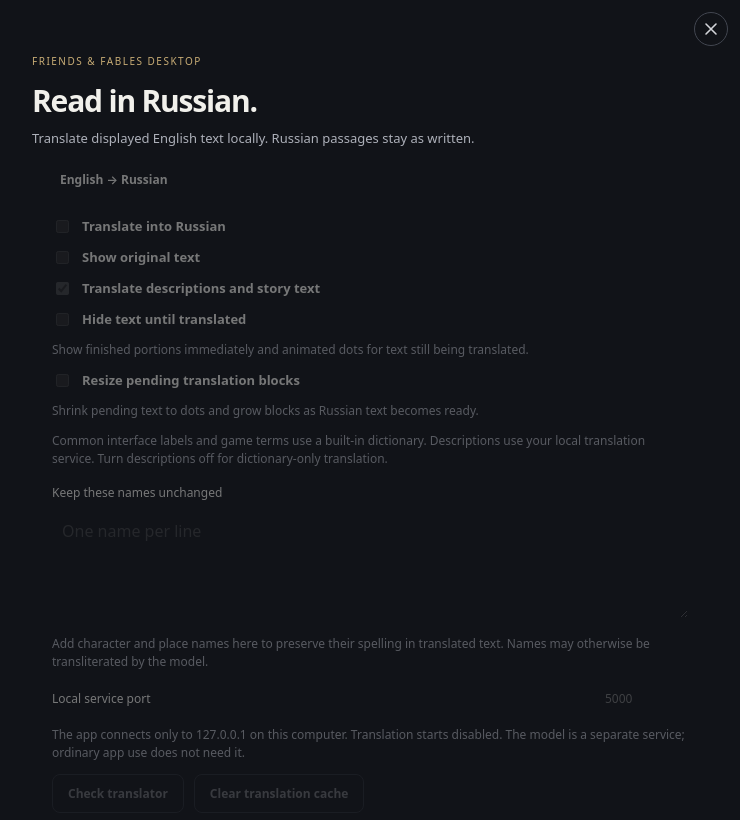
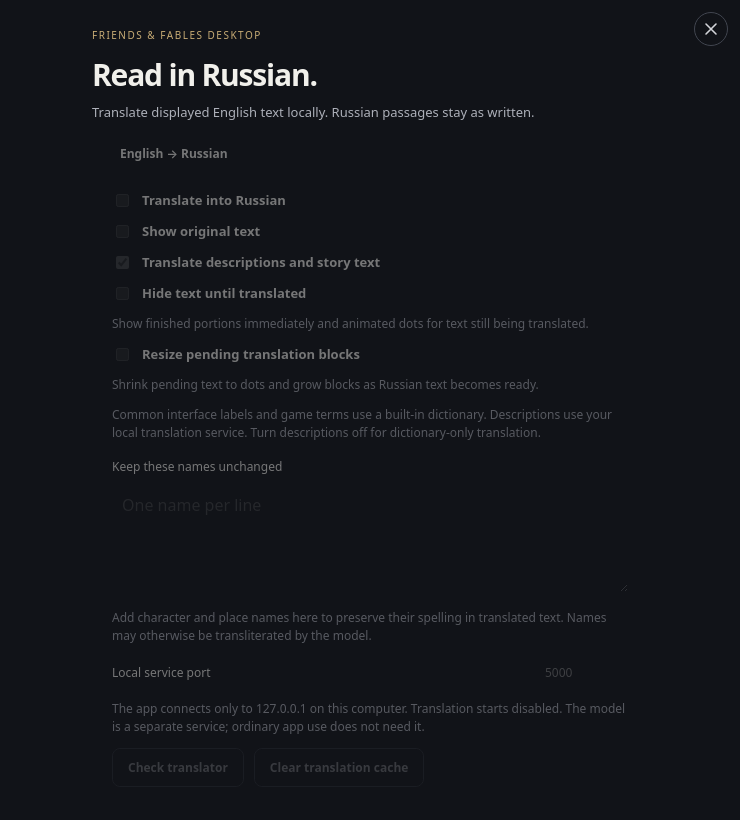
Before and after one commit to buifgin/friends-and-fables-desktop, an Electron app: page assets/translation/translation.html in a window 740 px wide. Shown: the top 820 px of the page. Drawn offline with Linux system fonts and the light colour scheme; files that its build step writes are made by us from their sources; no server answers.

Commit message:
Normalize settings editor layout and chrome

```diff
--- a/assets/appearance/appearance.css
+++ b/assets/appearance/appearance.css
@@ -5,8 +5,8 @@
   background: var(--ui-bg,#111318);
 }
 * { box-sizing: border-box; }
-body { margin: 0; }
-main { max-width: 620px; margin: 0 auto; padding: 28px 32px 20px; }
+html, body { width: 100%; height: 100%; margin: 0; overflow: hidden; }
+main { width: 100%; max-width: 620px; height: 100%; margin: 0 auto; padding: 28px 32px; overflow: auto; }
 .eyebrow { font-size: 10px; letter-spacing: 0.15em; color: var(--ui-accent,#c8ac75); margin: 0 0 12px; }
 h1 { font-size: 30px; font-weight: 650; letter-spacing: -0.04em; margin: 0 0 8px; }
 .intro { font-size: 13px; line-height: 1.5; color: var(--ui-muted,#adb0b9); margin: 0 0 22px; }
@@ -79,8 +79,7 @@ output { float: right; color: var(--ui-accent,#d8bb82); }
 .sample-controls { display: flex; gap: 7px; font-size: 10px; }
 .sample-controls span { border: 1px solid currentColor; border-radius: 20px; padding: 5px 10px; }
 .auto-text { font-size: 10px; font-weight: 400; gap: 6px; }
-@media (max-width: 490px) { main { padding: 24px; } .theme-grid { grid-template-columns: 1fr; } }
-main { max-width: 740px; }
+@media (max-width: 490px) { .theme-grid { grid-template-columns: 1fr; } }
 .tabs { flex-wrap: wrap; }
 button.tab { min-width: 70px; }
 .message-controls.single { grid-template-columns: 1fr; }
@@ -151,29 +150,24 @@ button.picture-choice { display: flex; flex-direction: column; align-items: stre
 .picture-choice span { overflow: hidden; text-overflow: ellipsis; white-space: nowrap; font-size: 11px; }
 @media (max-width: 560px) { #picture-grid { grid-template-columns: repeat(2,1fr); } .tabs { display: grid; grid-template-columns: repeat(4,1fr); } }
 
-html, body, main, #picture-browser { scrollbar-width: thin; scrollbar-color: color-mix(in srgb,var(--ui-border,#32353e) 60%,transparent) transparent; }
-html::-webkit-scrollbar, body::-webkit-scrollbar, main::-webkit-scrollbar, #picture-browser::-webkit-scrollbar { width: 6px; height: 6px; }
-html::-webkit-scrollbar-track, body::-webkit-scrollbar-track, main::-webkit-scrollbar-track, #picture-browser::-webkit-scrollbar-track { background: transparent; }
-html::-webkit-scrollbar-thumb, body::-webkit-scrollbar-thumb, main::-webkit-scrollbar-thumb, #picture-browser::-webkit-scrollbar-thumb { background: color-mix(in srgb,var(--ui-border,#32353e) 60%,transparent); border-radius: 6px; }
+main, #picture-browser { scrollbar-width: thin; scrollbar-color: color-mix(in srgb,var(--ui-border,#32353e) 60%,transparent) transparent; }
+main::-webkit-scrollbar, #picture-browser::-webkit-scrollbar { width: 6px; height: 6px; }
+main::-webkit-scrollbar-track, #picture-browser::-webkit-scrollbar-track { background: transparent; }
+main::-webkit-scrollbar-thumb, #picture-browser::-webkit-scrollbar-thumb { background: color-mix(in srgb,var(--ui-border,#32353e) 60%,transparent); border-radius: 6px; }
 
-.panel-toolbar { display: flex; justify-content: space-between; align-items: center; gap: 10px; position: sticky; top: 0; z-index: 3; padding: 12px 18px; background: var(--ui-bg,#010b0e); border-bottom: 1px solid var(--ui-border,#333); }
-.panel-toolbar strong { font-size: 13px; }
-button.settings-close-button { display: grid; place-items: center; flex: 0 0 34px; width: 34px; height: 34px; padding: 0; border: 1px solid var(--ui-border,#424650); border-radius: 50%; background: transparent; color: var(--ui-fg,#d3d4d9); font-size: 0; line-height: 0; }
+.panel-toolbar { display: contents; padding: 0; border: 0; background: transparent; }
+.panel-toolbar strong { display: none; }
+button.settings-close-button { position: fixed; top: 12px; right: 12px; z-index: 6; display: grid; place-items: center; flex: 0 0 34px; width: 34px; height: 34px; padding: 0; border: 1px solid var(--ui-border,#424650); border-radius: 50%; background: transparent; color: var(--ui-fg,#d3d4d9); font-size: 0; line-height: 0; }
 button.settings-close-button > svg { display: block; width: 18px; height: 18px; overflow: visible; }
 button.settings-close-button > svg path { fill: none; stroke: currentColor; stroke-width: 1.6; stroke-linecap: round; }
 button.settings-close-button:not(:disabled):hover { border-color: var(--ui-hover,#63656d); background: var(--ui-panel,#191c23); filter: none; }
 button.settings-close-button:focus-visible { outline: 2px solid var(--ui-focus,#f1d9a8); outline-offset: 2px; }
-body.docked main { padding: 20px 20px 24px; }
-body.docked h1 { font-size: 24px; }
-body.docked .eyebrow { display: none; }
 body.docked .intro { margin-bottom: 16px; }
 body.docked .tabs { display: grid; grid-template-columns: repeat(4,minmax(0,1fr)); }
 body.docked .tabs .tab { min-width: 0; overflow-wrap: anywhere; font-size: 11px; }
 body.docked .message-controls { grid-template-columns: 1fr; }
 body.docked .setting-row { flex-wrap: wrap; }
 body.docked .actions { flex-wrap: wrap; }
-body.docked .theme-grid { grid-template-columns: 1fr; }
-body.docked main { padding-right: 26px; }
 #panel-resizer { position: fixed; top: 0; right: 0; bottom: 0; width: 8px; border: 0; border-left: 1px solid var(--ui-border,#444); border-radius: 0; padding: 0; background: var(--ui-panel,#111); cursor: col-resize; touch-action: none; z-index: 5; }
 #panel-resizer:hover, #panel-resizer:focus-visible { background: var(--ui-accent,#d8bb82); }
 @media (max-width: 490px) { .custom-controls { flex-wrap: wrap; } .sample-controls { flex-wrap: wrap; } }
--- a/assets/commands/host-instructions.css
+++ b/assets/commands/host-instructions.css
@@ -1,3 +1,7 @@
-.instructions-toolbar { display: flex; justify-content: flex-end; padding: 12px 12px 0; }
-.instructions-toolbar + main { padding-top: 8px; }
+html, body { width:100%;height:100%;margin:0;overflow:hidden; }
+main { width:100%;max-width:620px;height:100%;margin:0 auto;padding:28px 32px;overflow:auto;scrollbar-width:thin;scrollbar-color:color-mix(in srgb,var(--ui-border,#32353e) 60%,transparent) transparent; }
+main::-webkit-scrollbar { width: 6px; height: 6px; }
+main::-webkit-scrollbar-track { background: transparent; }
+main::-webkit-scrollbar-thumb { background: color-mix(in srgb,var(--ui-border,#32353e) 60%,transparent); border-radius: 6px; }
+.instructions-toolbar { display: contents; position: fixed; top: 12px; right: 12px; z-index: 6; }
 textarea{width:100%;resize:vertical;min-height:150px;margin:8px 0 0;padding:12px;background:var(--ui-panel);color:var(--ui-fg);border:1px solid var(--ui-border);border-radius:8px;font:13px/1.5 system-ui}.switch-row{gap:8px;margin-bottom:18px}label[for=instructions]{font-size:13px;font-weight:600}#count{text-align:right;margin-top:4px;font-variant-numeric:tabular-nums}.templates{display:flex;flex-wrap:wrap;gap:8px}.templates button{font-size:11px;padding:8px 10px}.notice{border-left:3px solid var(--ui-accent);padding-left:12px}details{font-size:12px;margin:18px 0}summary{cursor:pointer}pre{white-space:pre-wrap;overflow-wrap:anywhere;font:11px/1.5 system-ui;padding:12px;background:var(--ui-panel);border:1px solid var(--ui-border);border-radius:8px}.error{color:var(--ui-error)}input[type=checkbox]{accent-color:var(--ui-accent)}
--- a/assets/translation/translation.css
+++ b/assets/translation/translation.css
@@ -1,6 +1,9 @@
-main { max-width: 780px; }
-.translation-toolbar { display: flex; justify-content: flex-end; padding: 12px 12px 0; }
-.translation-toolbar + main { padding-top: 8px; }
+html, body { width:100%;height:100%;margin:0;overflow:hidden; }
+main { width:100%;max-width:620px;height:100%;margin:0 auto;padding:28px 32px;overflow:auto;scrollbar-width:thin;scrollbar-color:color-mix(in srgb,var(--ui-border,#32353e) 60%,transparent) transparent; }
+main::-webkit-scrollbar { width: 6px; height: 6px; }
+main::-webkit-scrollbar-track { background: transparent; }
+main::-webkit-scrollbar-thumb { background: color-mix(in srgb,var(--ui-border,#32353e) 60%,transparent); border-radius: 6px; }
+.translation-toolbar { display: contents; position: fixed; top: 12px; right: 12px; z-index: 6; }
 #translation-options { border: 1px solid var(--ui-border); border-radius: 12px; padding: 20px; }
 #translation-options legend { padding: 0 8px; color: var(--ui-accent); }
 #preserved-names { width: 100%; resize: vertical; min-height: 92px; box-sizing: border-box;
--- a/src/settings/campaign-panel.ts
+++ b/src/settings/campaign-panel.ts
@@ -32,7 +32,7 @@ export function configureNativeCampaignPanel(show: boolean | 'suspend', width: n
     const p=desktopPalette;
     // Only app-generated CSS colors are accepted; never interpolate arbitrary CSS.
     const color=(value:unknown):value is string=>typeof value==='string'&&/^(?:#[0-9a-f]{6}|rgb\(\s*\d{1,3}\s*,\s*\d{1,3}\s*,\s*\d{1,3}\s*\))$/i.test(value);
-    if(p&&[p.background,p.foreground,p.border,p.accent,p.panel,p.selected].every(color))style.textContent+=`[data-ff-campaign-panel]{font:14px system-ui,sans-serif!important;color:${p.foreground}!important;background:${p.background}!important;border-color:${p.border}!important;--ff-campaign-accent:${p.accent};--ff-campaign-border:${p.border};--ff-campaign-button:${p.panel}}[data-ff-campaign-panel] *{font-family:inherit!important}[data-ff-campaign-panel] :is(button,input,textarea,[role="combobox"]){font-size:14px!important;color:${p.foreground}!important;background:${p.panel}!important;border:1px solid ${p.border}!important;border-radius:6px!important}[data-ff-campaign-panel] button:hover{background:${p.selected}!important;border-color:${p.accent}!important}[data-ff-campaign-panel] :is(button,input,textarea,[role="combobox"]):focus-visible{outline:2px solid ${p.accent}!important;outline-offset:2px}[data-ff-campaign-panel] :is(input[type="checkbox"],[role="checkbox"],[role="switch"]){accent-color:${p.accent}!important}[data-ff-campaign-panel] :is([role="checkbox"],[role="switch"])[data-state="checked"]{background:${p.accent}!important}`;
+    if(p&&[p.background,p.foreground,p.border,p.accent,p.panel,p.selected].every(color))style.textContent+=`[data-ff-campaign-panel]{font:14px system-ui,sans-serif!important;color:${p.foreground}!important;background:${p.background}!important;border-color:${p.border}!important;--ff-campaign-accent:${p.accent};--ff-campaign-border:${p.border};--ff-campaign-button:${p.panel}}[data-ff-campaign-panel] *{font-family:inherit!important}[data-ff-campaign-panel] :is(button,input,textarea,[role="combobox"]){font-size:14px!important;color:${p.foreground}!important;background:${p.panel}!important;border:1px solid ${p.border}!important;border-radius:8px!important}[data-ff-campaign-panel] button:hover{background:${p.selected}!important;border-color:${p.accent}!important}[data-ff-campaign-panel] :is(button,input,textarea,[role="combobox"]):focus-visible{outline:2px solid ${p.accent}!important;outline-offset:2px}[data-ff-campaign-panel] :is(input[type="checkbox"],[role="checkbox"],[role="switch"]){accent-color:${p.accent}!important}[data-ff-campaign-panel] :is([role="checkbox"],[role="switch"])[data-state="checked"]{background:${p.accent}!important}`;
   }
   function attr(node: HTMLElement, name: string, value: string | null, undo: (() => void)[]): void {
     const old = node.getAttribute(name);
```
Also changed, not shown: tests/appearance/appearance-panel-smoke.cjs (+13 -4 lines).
